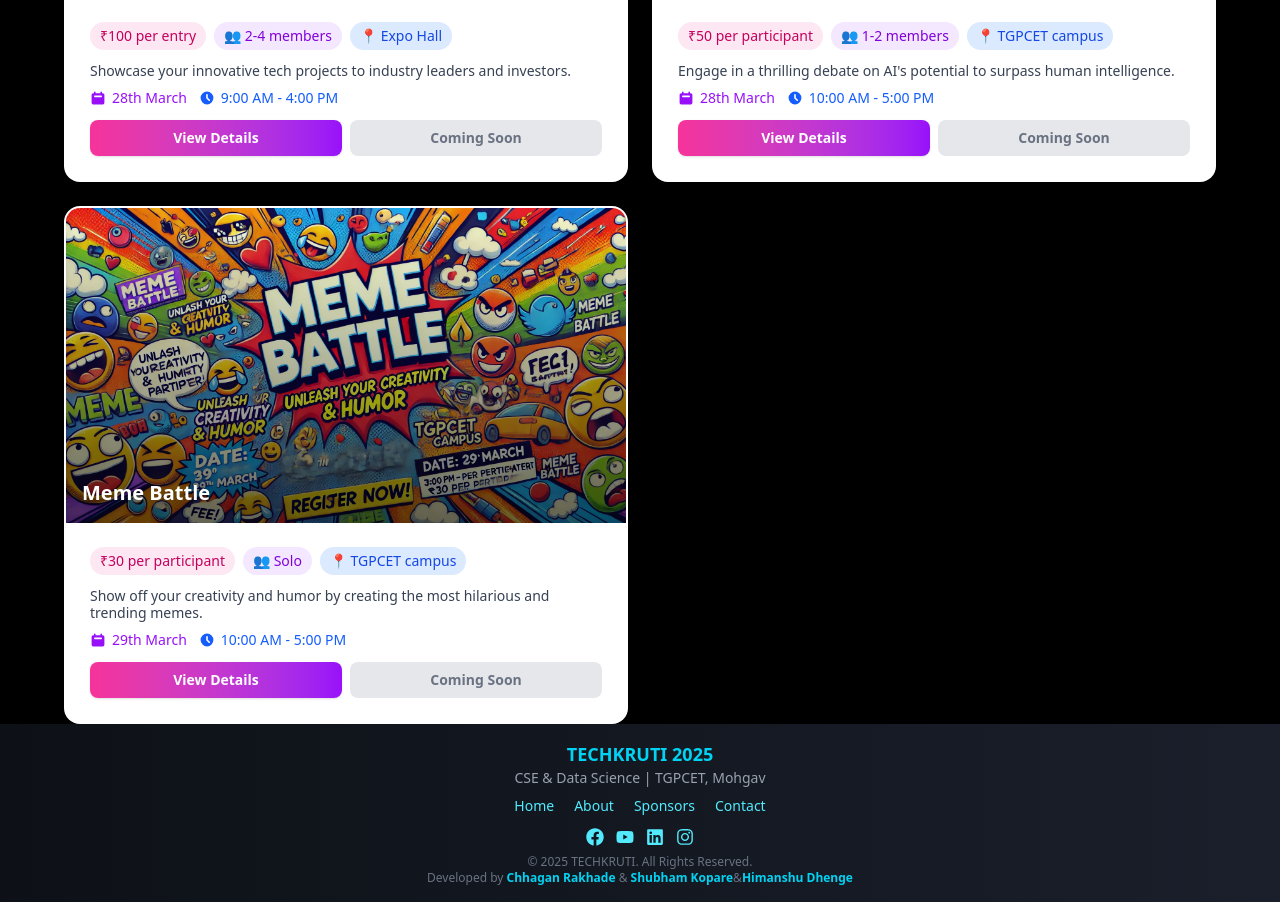
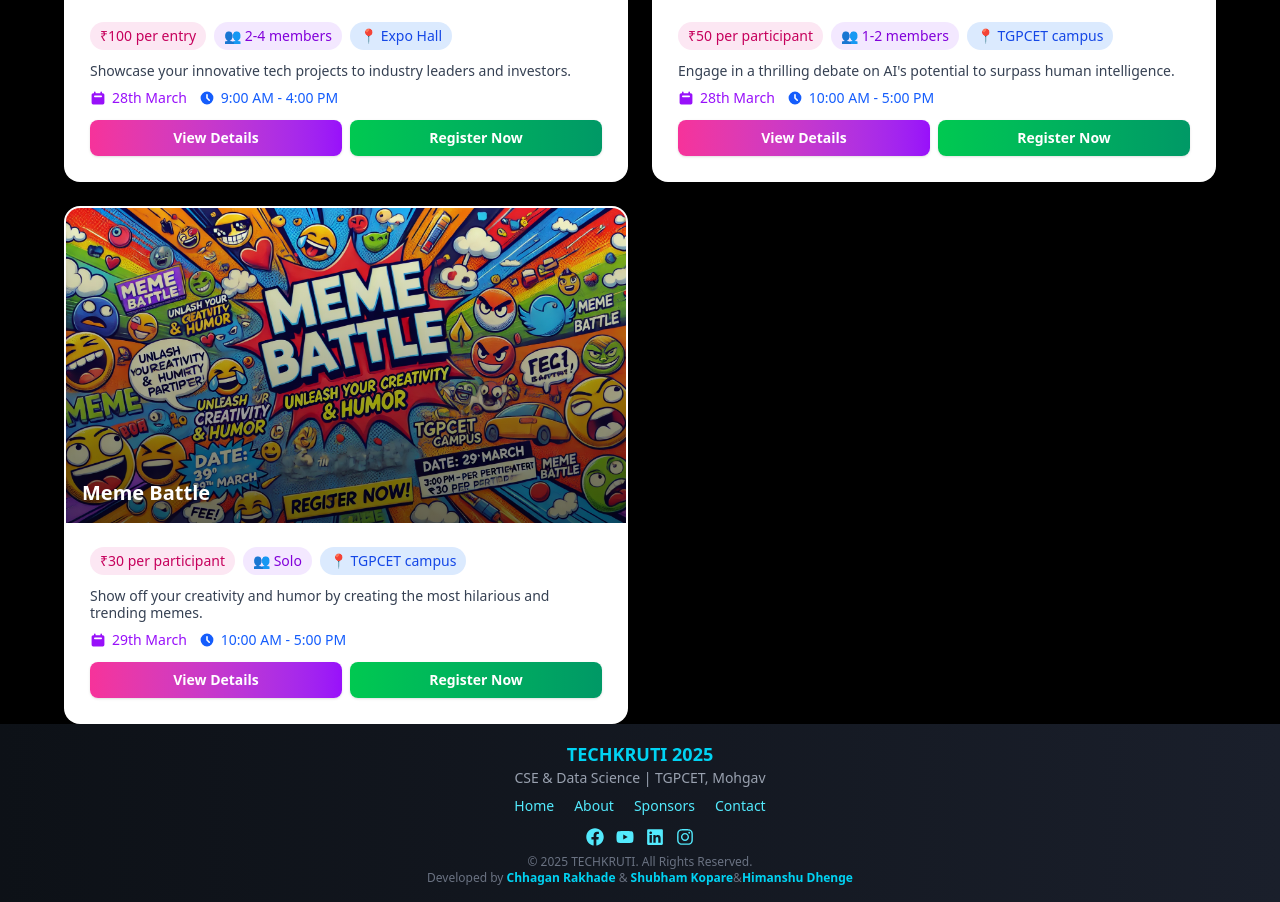
Before and after one commit to chhagan123/Hack_ON, a React (Vite) app in the folder Hack_frontend/vite-project/: page / in a window 1280 px wide. Shown: the part 1633-2535 px from the top of the page. Built offline with nearby package versions, Linux system fonts and the light colour scheme.

Commit message:
upadte file

```diff
--- a/Hack_frontend/vite-project/src/components/EventInfo.jsx
+++ b/Hack_frontend/vite-project/src/components/EventInfo.jsx
@@ -84,6 +84,7 @@ const events = [
     title: "Project Expo",
     subtitle: "Showcase Your Innovative Projects to Industry Experts",
     date: "28 March, 2025",
+    registration:"https://forms.gle/x9t8waM5yNJdU6mC8",
     about: [
       {
         heading: "About the Event",
@@ -116,6 +117,7 @@ const events = [
     title: "AI/ML Debate",
     subtitle: "Discuss the Future of AI & Machine Learning",
     date: "28 March, 2025",
+    registration:"https://forms.gle/4Tcd9Qc8bKMBPyCS7",
     about: [
       {
         heading: "About the Event",
@@ -148,6 +150,7 @@ const events = [
     title: "Meme Battle",
     subtitle: "Unleash Your Creativity with the Funniest Memes",
     date: "29 March, 2025",
+    registration:"https://forms.gle/WgyCR1D46b6ewYBcA",
     about: [
       {
         heading: "About the Event",
--- a/Hack_frontend/vite-project/src/components/Upcoming.jsx
+++ b/Hack_frontend/vite-project/src/components/Upcoming.jsx
@@ -39,6 +39,7 @@ const events = [ {
   venue: "Expo Hall",
   date: "28th March",
   time: "9:00 AM - 4:00 PM",
+  registerLink:"https://forms.gle/x9t8waM5yNJdU6mC8"
 },
 {
   id: 4,
@@ -51,6 +52,7 @@ const events = [ {
   venue: "TGPCET campus",
   date: "28th March",
   time: "10:00 AM - 5:00 PM",
+  registerLink:"https://forms.gle/4Tcd9Qc8bKMBPyCS7"
 },
 {
   id: 5,
@@ -63,6 +65,7 @@ const events = [ {
   venue: "TGPCET campus",
   date: "29th March",
   time: "10:00 AM - 5:00 PM",
+  registerLink:"https://forms.gle/WgyCR1D46b6ewYBcA"
 },];
 
 const Upcoming = () => {
```
